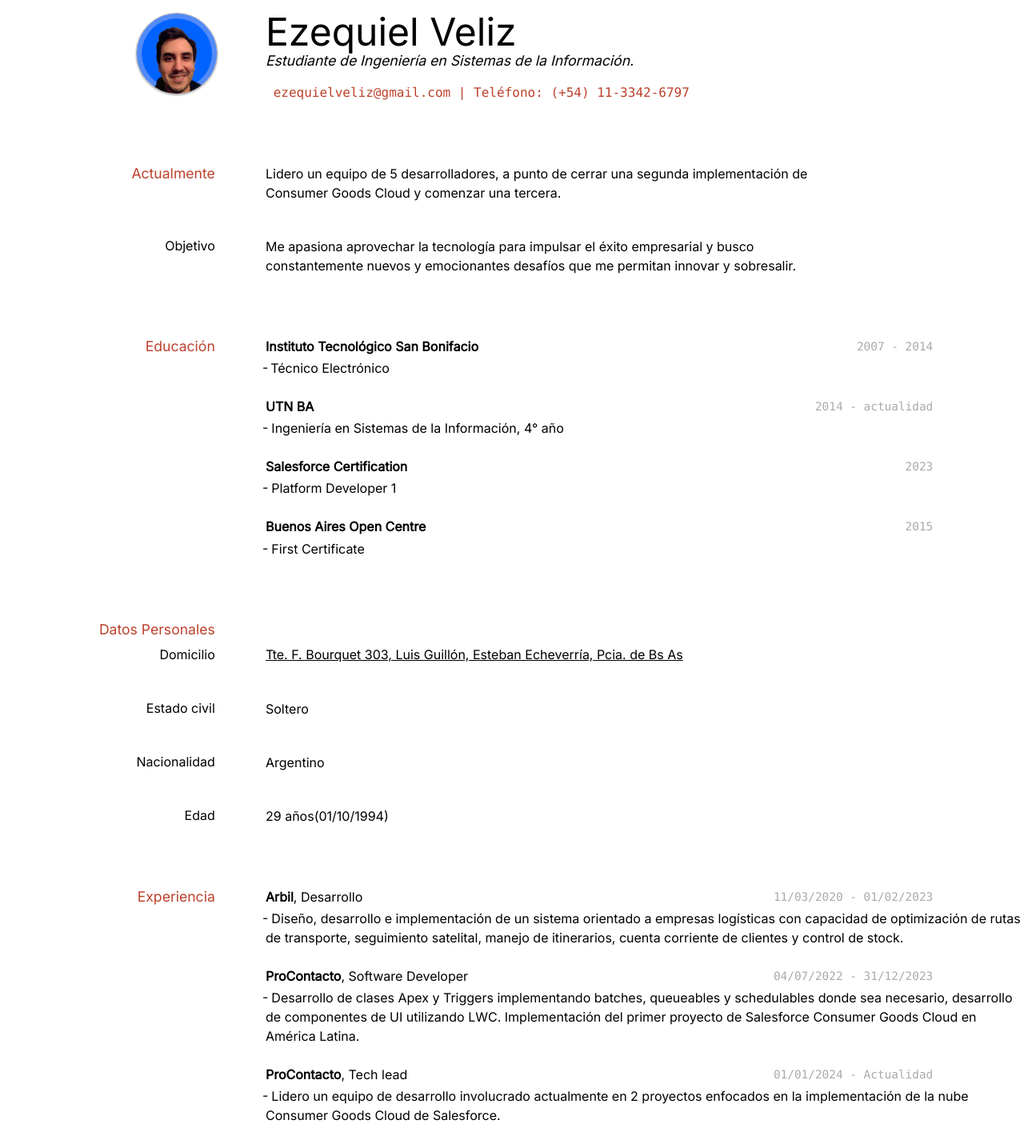
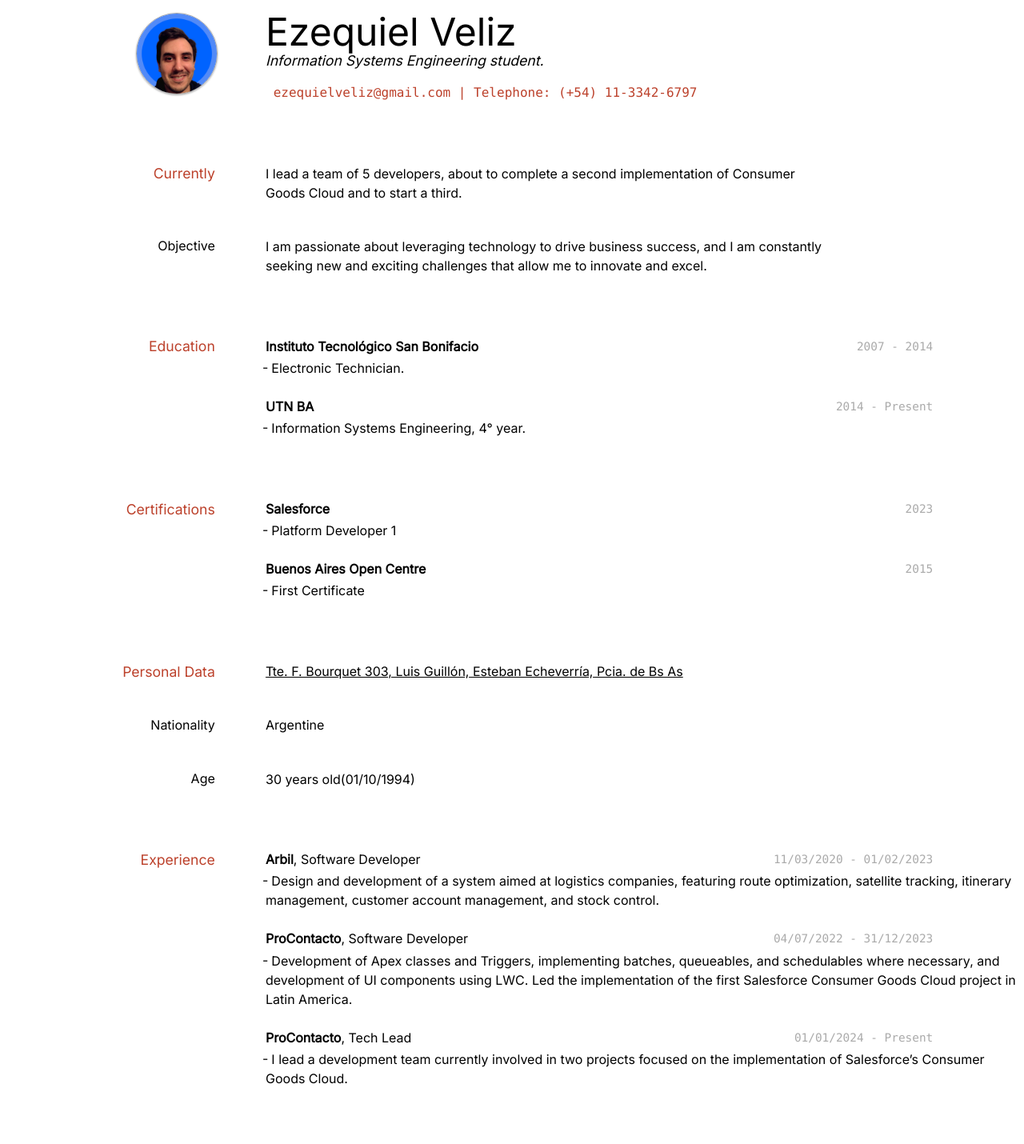
Before and after one commit to ezeveliz/cv, a Jekyll site: the page built from index.md, in a window 1280 px wide. Shown: the whole page at 80% size. Built offline with Jekyll 4.4.1, drawn with Linux system fonts in a browser that asks for light colours; after the commit the page ends 1384 px from its top, so only the background shows below that.

Commit message:
english version

```diff
--- a/index.md
+++ b/index.md
@@ -8,37 +8,40 @@ title: Ezequiel Veliz's CV
 </div>
 
 # Ezequiel Veliz
-Estudiante de Ingeniería en Sistemas de la Información.
+Information Systems Engineering student.
 
 <div id="webaddress">
 <a href="mailto:ezequielveliz@gmail.com">️ ezequielveliz@gmail.com</a>
-| <a href="tel:+541133426797">Teléfono: (+54) 11-3342-6797</a>
+| <a href="tel:+541133426797">Telephone: (+54) 11-3342-6797</a>
 </div>
 
 
-## Actualmente
-Lidero un equipo de 5 desarrolladores, a punto de cerrar una segunda implementación de Consumer Goods Cloud y comenzar una tercera.
+## Currently
+
+I lead a team of 5 developers, about to complete a second implementation of Consumer Goods Cloud and to start a third.
 
 
-### Objetivo
+### Objective
 
-Me apasiona aprovechar la tecnología para impulsar el éxito empresarial y busco constantemente nuevos y emocionantes desafíos que me permitan innovar y sobresalir.
+I am passionate about leveraging technology to drive business success, and I am constantly seeking new and exciting challenges that allow me to innovate and excel.
 
 
-## Educación
+## Education
 
 `2007 - 2014`
 __Instituto Tecnológico San Bonifacio__
 
-- Técnico Electrónico
+- Electronic Technician.
 
-`2014 - actualidad`
+`2014 - Present`
 __UTN BA__
 
-- Ingeniería en Sistemas de la Información, 4° año
+- Information Systems Engineering, 4° year.
+
+## Certifications
 
 `2023`
-__Salesforce Certification__
+__Salesforce__
 
 - Platform Developer 1
 
@@ -48,43 +51,39 @@ __Buenos Aires Open Centre__
 - First Certificate
 
 
-## Datos Personales
+## Personal Data
 
-### Domicilio
+### Address
 
 [Tte. F. Bourquet 303, Luis Guillón, Esteban Echeverría, Pcia. de Bs As](https://www.google.com/maps/place/Tte.+F.+Bourquet+303,+B1838+Luis+Guillon,+Provincia+de+Buenos+Aires/@-34.804927,-58.4444723,19z/data=!3m1!4b1!4m13!1m7!3m6!1s0x95bcd3c630497967:0x84ab887c4090850a!2sTte.+F.+Bourquet+345-349,+Luis+Guillon,+Provincia+de+Buenos+Aires!3b1!8m2!3d-34.8050965!4d-58.4436042!3m4!1s0x95bcd3fa3a1e253f:0xab95a6faf46780b5!8m2!3d-34.8049281!4d-58.4439251)
 
-### Estado civil
+### Nationality
 
-Soltero
+Argentine
 
-### Nacionalidad
+### Age
 
-Argentino
-
-### Edad
-
-29 años(01/10/1994)
+30 years old(01/10/1994)
 
 
-## Experiencia
+## Experience
 
 `11/03/2020 - 01/02/2023`
-__Arbil__, Desarrollo
+__Arbil__, Software Developer
 
-- Diseño, desarrollo e implementación de un sistema orientado a empresas logísticas con capacidad de optimización de rutas de transporte, seguimiento satelital, manejo de itinerarios, cuenta corriente de clientes y control de stock.
+- Design and development of a system aimed at logistics companies, featuring route optimization, satellite tracking, itinerary management, customer account management, and stock control.
 
 `04/07/2022 - 31/12/2023`
 __ProContacto__, Software Developer
 
-- Desarrollo de clases Apex y Triggers implementando batches, queueables y schedulables donde sea necesario, desarrollo de componentes de UI utilizando LWC. Implementación del primer proyecto de Salesforce Consumer Goods Cloud en América Latina.
+- Development of Apex classes and Triggers, implementing batches, queueables, and schedulables where necessary, and development of UI components using LWC. Led the implementation of the first Salesforce Consumer Goods Cloud project in Latin America.
 
-`01/01/2024 - Actualidad`
-__ProContacto__, Tech lead
+`01/01/2024 - Present`
+__ProContacto__, Tech Lead
 
-- Lidero un equipo de desarrollo involucrado actualmente en 2 proyectos enfocados en la implementación de la nube Consumer Goods Cloud de Salesforce.
+- I lead a development team currently involved in two projects focused on the implementation of Salesforce's Consumer Goods Cloud.
 
 
 <!-- ### Footer
 
-Last updated: April 2022 -->
+Last updated: October 2024 -->
```
